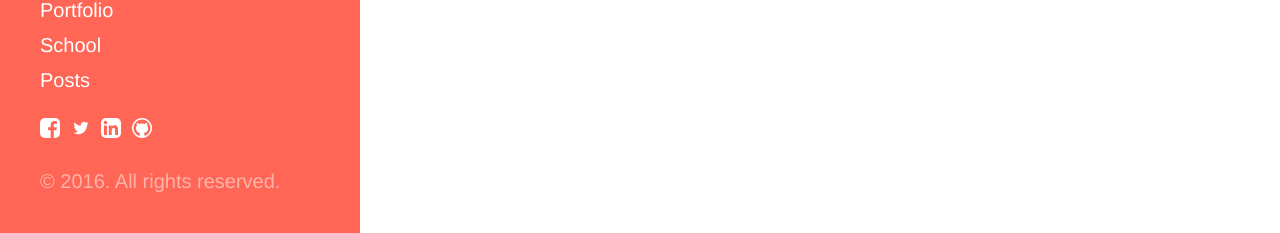
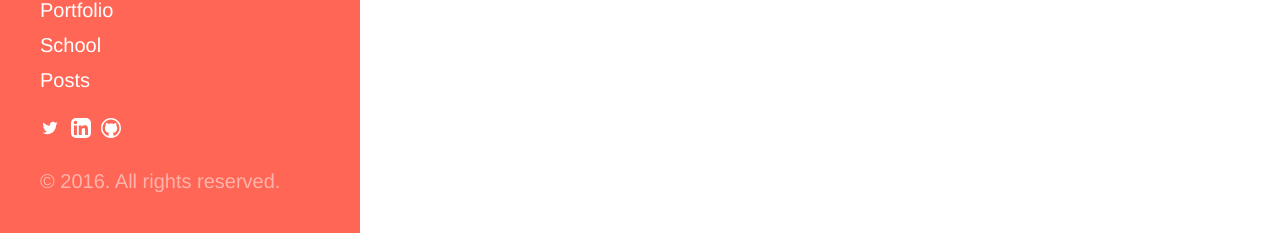
Before and after one commit to crownsedge/wildonaldson.me, a Jekyll site: the page built from index.md, in a window 1280 px wide. Shown: the part 664-897 px from the top of the page. Built offline with Jekyll 4.4.1, drawn with Linux system fonts in a browser that asks for light colours; comment, search, counter and statistics services are not loaded.

Commit message:
Remove facebook link

```diff
--- a/_config.yml
+++ b/_config.yml
@@ -39,7 +39,7 @@ collections:
 
 # Social links
 social:
-  facebook: https://facebook.com/wonaldson
+  facebook:
   twitter: https://twitter.com/wonaldson
   linkedin: https://linkedin.com/in/wonaldson
   github: https://github.com/wonaldson
--- a/_includes/sidebar.html
+++ b/_includes/sidebar.html
@@ -41,7 +41,7 @@
 
 
     <nav class="sidebar-social">
-	    <a class="social-button" href="{{ site.social.facebook }}"><img src="/public/images/fb.svg"></a>
+	    {% comment %}<a class="social-button" href="{{ site.social.facebook }}"><img src="/public/images/fb.svg"></a>{% endcomment%}
 		  <a class="social-button" href="{{ site.social.twitter }}"><img src="/public/images/twitter.svg"></a>
 		  <a class="social-button" href="{{ site.social.linkedin }}"><img src="/public/images/linkedin.svg"></a>
 		  <a class="social-button" href="{{ site.social.github }}"><img src="/public/images/github.svg"></a>
```
